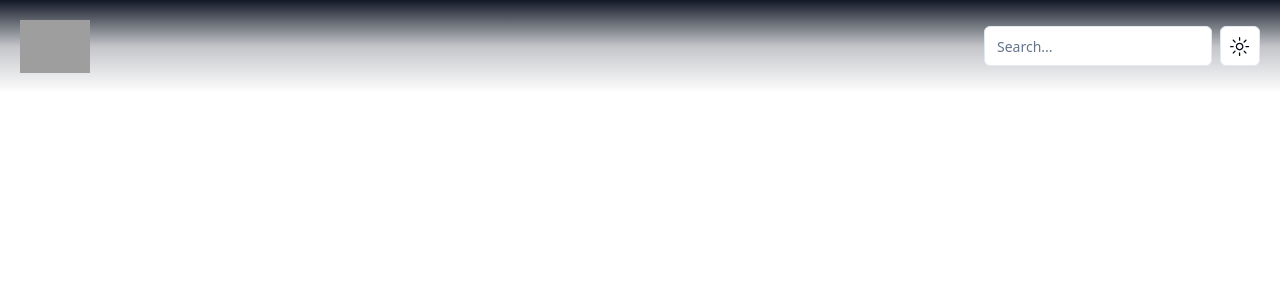
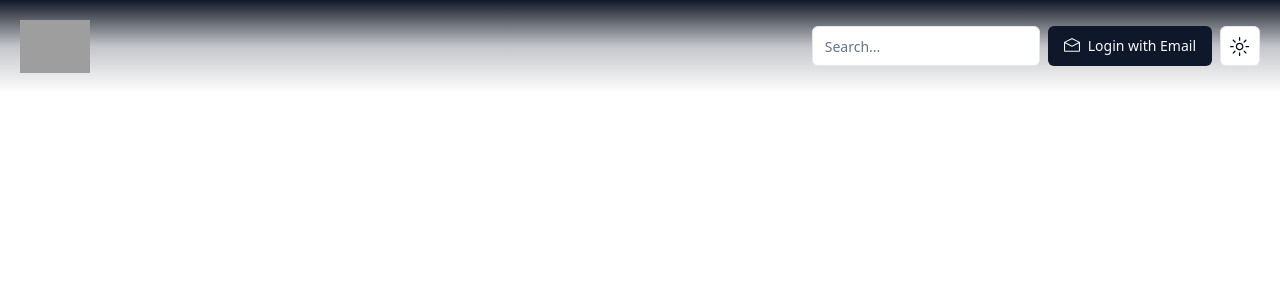
Before and after one commit to yusufhamed/Watchin, a Next.js app: page / in a window 1280 px wide. Shown: the top 300 px of the page. Built offline with nearby package versions, Linux system fonts and the light colour scheme; no server answers; grey boxes are pictures that could not be loaded.

Commit message:
added log in button and all corresponding functionalities

```diff
--- /dev/null
+++ b/app/api/auth/[...nextauth]/route.ts
@@ -0,0 +1,13 @@
+import NextAuth from "next-auth/next";
+import GoogleProvider from "next-auth/providers/google";
+
+const handler = NextAuth({
+    providers:[
+        GoogleProvider({
+            clientId:process.env.GOOGLE_CLIENT_ID??"",
+            clientSecret:process.env.GOOGLE_CLIENT_SECRET??"",
+        }),
+    ],
+});
+
+export { handler as GET, handler as POST };
--- a/app/layout.tsx
+++ b/app/layout.tsx
@@ -2,6 +2,7 @@ import type { Metadata } from 'next'
 import './globals.css';
 import Header from '@/components/Header';
 import { ThemeProvider } from '@/components/ThemeProvider';
+import Providers from '@/components/Providers';
 
 export const metadata: Metadata = {
   title: 'trakt.tv',
@@ -16,14 +17,18 @@ export default function RootLayout({
   return (
     <html lang="en">
       <body className='bg-white dark:bg-[#1A1C29]'>
+
         <ThemeProvider
             attribute="class"
             defaultTheme="system"
             enableSystem
             disableTransitionOnChange
         >
-          <Header />
-          {children}
+          <Providers>
+            <Header />
+            {children}
+          </Providers>
+
         </ThemeProvider>
 
         </body>
--- a/components/Header.tsx
+++ b/components/Header.tsx
@@ -2,6 +2,7 @@ import Link from 'next/link';
 import Image from 'next/image';
 import { ThemeToggler } from './ThemeToggler';
 import SearchInput from './SearchInput';
+import SigninButton from './SigninButton';
 
 function Header() {
   return (
@@ -18,12 +19,15 @@ function Header() {
         </Link>
 
         <div>
-          <div className='flex space-x-2'>
+          <div className='flex items-center space-x-2 ml-auto'>
             {/*Genre dropdown*/}
             <SearchInput />
+            <SigninButton />
             <ThemeToggler />
           </div>
         </div>
+
+
     </header>
   )
 }
--- /dev/null
+++ b/components/Providers.tsx
@@ -0,0 +1,13 @@
+"use client";
+import { SessionProvider } from "next-auth/react";
+import React, { ReactNode } from "react";
+
+interface Props {
+    children: ReactNode;
+}
+
+const Providers = (props: Props) => {
+    return <SessionProvider>{props.children}</SessionProvider>;
+};
+
+export default Providers;
--- /dev/null
+++ b/components/SigninButton.tsx
@@ -0,0 +1,27 @@
+"use client";
+import React from "react";
+import { signIn, signOut, useSession } from "next-auth/react";
+import { Button } from "@/components/ui/button"
+import { EnvelopeOpenIcon } from "@radix-ui/react-icons"
+
+const SigninButton = () => {
+    const { data: session } = useSession();
+
+    if(session && session.user){
+        return(
+            <div className="flex items-center gap-4 ml-auto">
+                <p className="text-sky-600">Welcome, {session.user.name}!</p>
+                <Button variant="secondary" onClick={() => signOut()}>Sign Out</Button>
+            </div>
+
+        );
+
+    }
+    return (
+        <Button onClick={() => signIn()}>
+            <EnvelopeOpenIcon className="mr-2 h-4 w-4" /> Login with Email
+        </Button>
+    );
+};
+
+export default SigninButton;
--- a/package.json
+++ b/package.json
@@ -18,6 +18,7 @@
     "clsx": "^2.1.0",
     "lucide-react": "^0.303.0",
     "next": "14.0.4",
+    "next-auth": "^4.24.5",
     "next-themes": "^0.2.1",
     "react": "^18",
     "react-dom": "^18",
```
Also changed, not shown: 2 other files (tests, documents, lock files or other folders).
